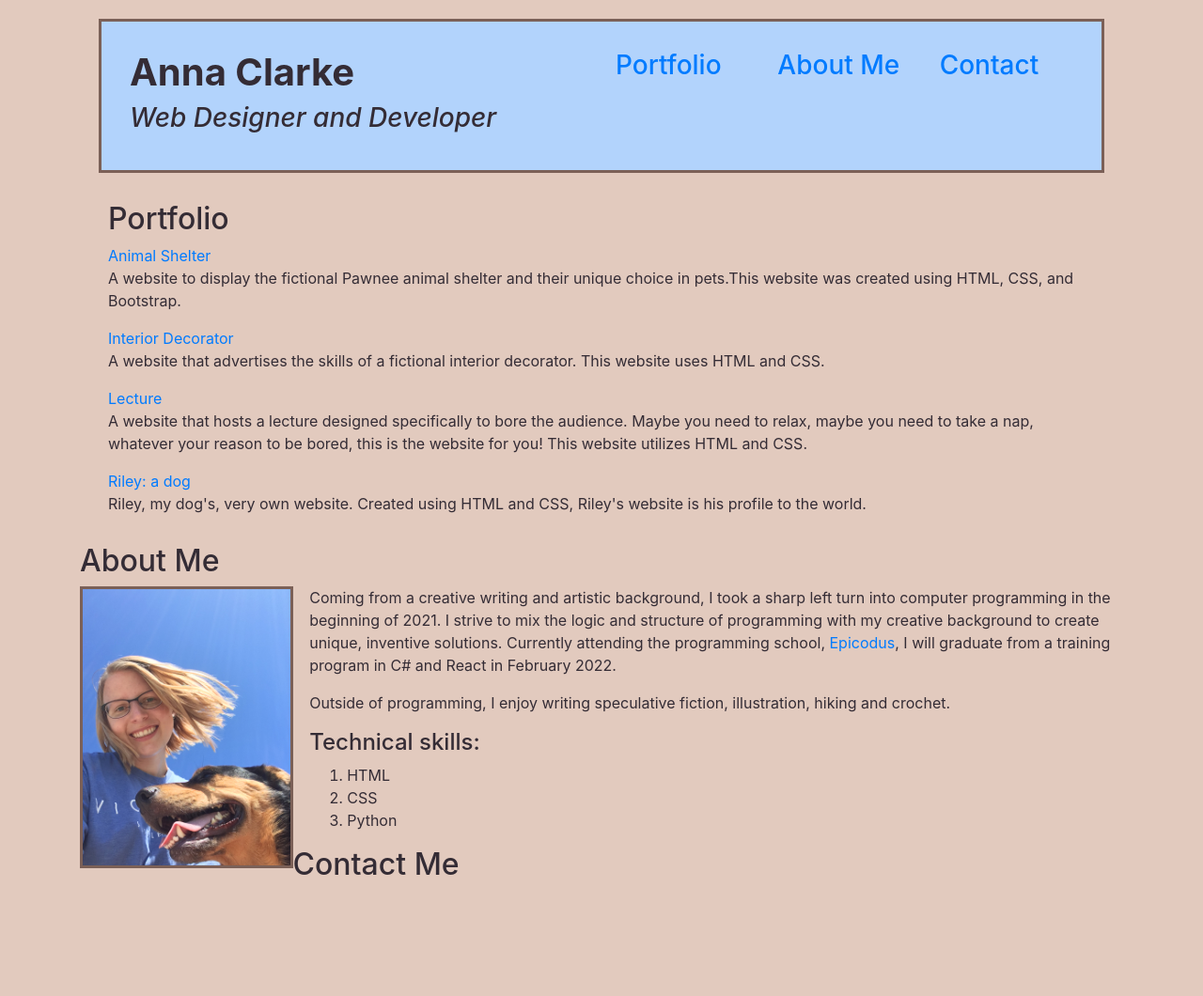
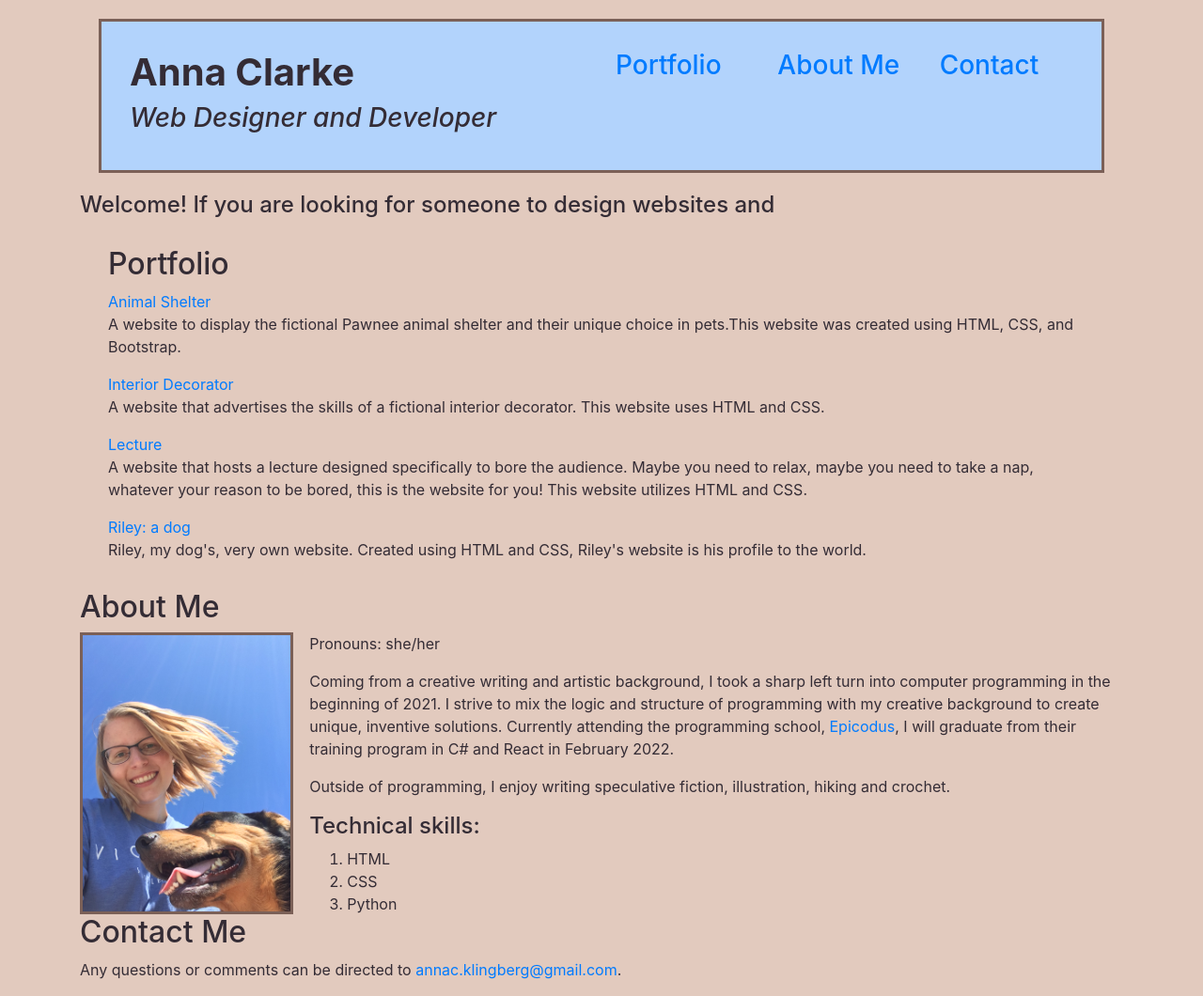
Before and after one commit to Messquerade/Portfolio, a plain HTML site: page index.html in a window 1280 px wide. Shown: the whole page at 94% size. Before the commit the page ends 948 px from the top, so only its background shows below. Drawn offline with Linux system fonts and the light colour scheme.

Commit message:
add contact

```diff
--- a/index.html
+++ b/index.html
@@ -24,6 +24,7 @@
         </div>
       </div>
     </div>
+    <h4>Welcome! If you are looking for someone to design websites and </h4>
     <div class="portfolio">
       <h2><a id="Portfolio">Portfolio</a></h2>
       <a href="https://github.com/Messquerade/animal-shelter">Animal Shelter</a>
@@ -39,7 +40,8 @@
       <h2><a id="about_me">About Me</a></h2>
       <img src="images/IMG_8859.JPG" alt="Picture of Anna Clarke with pet dog.">
       <div class="about-me-text">
-        <p>Coming from a creative writing and artistic background, I took a sharp left turn into computer programming in the beginning of 2021. I strive to mix the logic and structure of programming with my creative background to create unique, inventive solutions. Currently attending the programming school, <a href="https://www.epicodus.com/">Epicodus</a>, I will graduate from a training program in C# and React in February 2022.</p>
+        <p>Pronouns: she/her</p>
+        <p>Coming from a creative writing and artistic background, I took a sharp left turn into computer programming in the beginning of 2021. I strive to mix the logic and structure of programming with my creative background to create unique, inventive solutions. Currently attending the programming school, <a href="https://www.epicodus.com/">Epicodus</a>, I will graduate from their training program in C# and React in February 2022.</p>
         <p>Outside of programming, I enjoy writing speculative fiction, illustration, hiking and crochet.</p>
         <h4>Technical skills:</h4>
         <ol>
@@ -51,7 +53,7 @@
     </div>
     <div class="contact">
       <h2><a id="contact">Contact Me</a></h2>
-
+      <p>Any questions or comments can be directed to <a href="mailto:annac.klingberg@gmail.com">annac.klingberg@gmail.com</a>.</p>
     </div>
   </div>
   </body>
```
